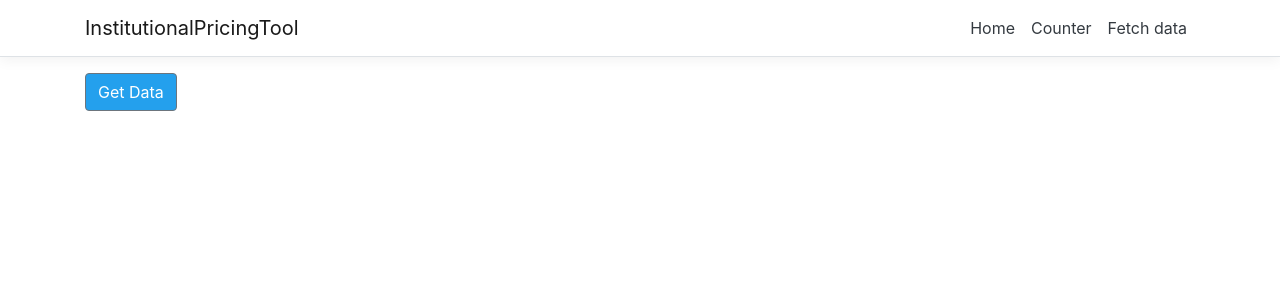
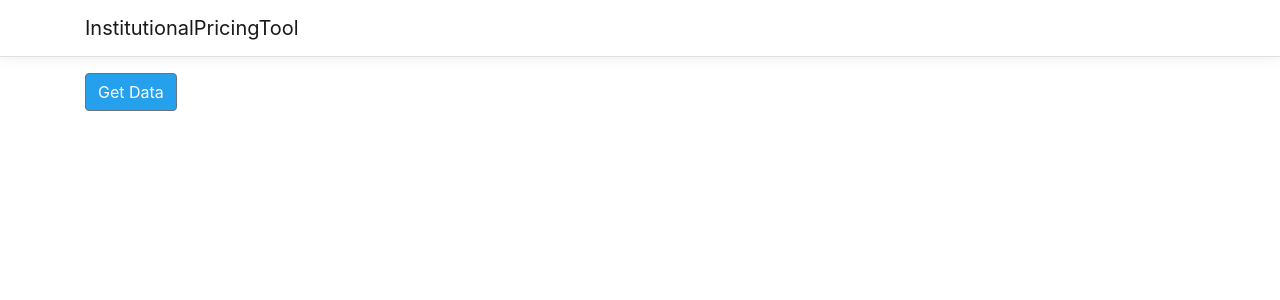
Before and after one commit to Ravneet10/InstitutionalPricingTool, a React (Create React App) app in the folder InstitutionalPricingTool/ClientApp/: page / in a window 1280 px wide. Shown: the top 300 px of the page. Built offline with nearby package versions, Linux system fonts and the light colour scheme.

Commit message:
feature #339719: UI fixes

```diff
--- a/InstitutionalPricingTool/ClientApp/src/components/FacilitiesTable.js
+++ b/InstitutionalPricingTool/ClientApp/src/components/FacilitiesTable.js
@@ -12,6 +12,10 @@ function FacilitiesTable(props) {
   useEffect(() => {
     getFacilities(props.proposalId).then((result) => {
       setFacilities(result);
+      if(result && result.length>0){
+        setSelectedFacility(result[0]);
+        setDropDownValue(result[0].facilityName);
+      }
     });
   }, []);
 const onMenuChange=(selectedFacility)=>{
@@ -42,7 +46,7 @@ const onMenuChange=(selectedFacility)=>{
             <span>{selectedFacility && selectedFacility.currency}</span>
             </td>
             <td className={styles.flexColumnDiv}>Limit
-            <span>{selectedFacility && selectedFacility.limit}</span>
+            <span>{selectedFacility && selectedFacility.limit.toFixed(2)}</span>
             </td>
             <td className={styles.flexColumnDiv}>Start Date
             <span>{selectedFacility != null ? new Date(selectedFacility.startDate).toLocaleDateString():""}</span>
--- a/InstitutionalPricingTool/ClientApp/src/components/NavMenu.js
+++ b/InstitutionalPricingTool/ClientApp/src/components/NavMenu.js
@@ -29,17 +29,6 @@ export class NavMenu extends Component {
             <NavbarBrand tag={Link} to="/">InstitutionalPricingTool</NavbarBrand>
             <NavbarToggler onClick={this.toggleNavbar} className="mr-2" />
             <Collapse className="d-sm-inline-flex flex-sm-row-reverse" isOpen={!this.state.collapsed} navbar>
-              <ul className="navbar-nav flex-grow">
-                <NavItem>
-                  <NavLink tag={Link} className="text-dark" to="/">Home</NavLink>
-                </NavItem>
-                <NavItem>
-                  <NavLink tag={Link} className="text-dark" to="/counter">Counter</NavLink>
-                </NavItem>
-                <NavItem>
-                  <NavLink tag={Link} className="text-dark" to="/fetch-data">Fetch data</NavLink>
-                </NavItem>
-              </ul>
             </Collapse>
           </Container>
         </Navbar>
--- a/InstitutionalPricingTool/ClientApp/src/components/ProposalsPage.js
+++ b/InstitutionalPricingTool/ClientApp/src/components/ProposalsPage.js
@@ -8,8 +8,6 @@ import { Button } from "reactstrap";
 
 function ProposalsPage() {
   const [proposalsList, setProposal] = useState([]);
-  const [expanded, setExpanded] = useState([]);
-  const[isFacilityExapanded,setIsFacilityExpanded] = useState(false);
   const columns = React.useMemo(
     () => [
       {
@@ -22,18 +20,20 @@ function ProposalsPage() {
         Header:(<div className={styles.headerColumn}>Customer Group</div>),
         accessor: "customerGrpName",
       },
+
+      {
+          id:"id",
+          Header: (
+            <div className={styles.headerColumn}>Date (last saved)</div>
+        ),
+          accessor: (d) => new Date(d.date).toLocaleDateString('en-us', { day:"numeric",year:"numeric", month:"short" }) ,
+      },
       {
         Header: (
             <div className={styles.headerColumn}>Description</div>
         ),
+        width:200,
         accessor: "description",
-      },
-      {
-          id:"id",
-          Header: (
-            <div className={styles.headerColumn}>Date(last saved)</div>
-        ),
-          accessor: (d) => new Date(d.date).toLocaleDateString(),
       },
       {
         Header: (
@@ -48,8 +48,8 @@ function ProposalsPage() {
             return (
               <div>
                 {isExpanded
-                  ? <Button className= {styles.btnAsLink} onClick={()=>{setIsFacilityExpanded(false)}}>CLOSE SUMMARY</Button>
-                  : <Button className= {styles.btnAsLink} onClick={()=>{setIsFacilityExpanded(true)}}>VIEW SUMMARY</Button>
+                  ? <Button className= {styles.btnAsLink}>CLOSE SUMMARY</Button>
+                  : <Button className= {styles.btnAsLink}>VIEW SUMMARY</Button>
                 }
               </div>
             );
@@ -70,9 +70,6 @@ function ProposalsPage() {
   };
   const rowIdentifier = (row) => row.original.id;
 
-  const isExpanded = (row) => {
-  return row.original.id === expanded
-};
 
   return (
     <>
@@ -82,8 +79,6 @@ function ProposalsPage() {
         data={proposalsList}
         SubComponent={createSubComponet}
         expanderType="pencil"
-        isInEditMode={isExpanded}
-        isExpanded={isExpanded}
         rowIdentifier={rowIdentifier}
         expandable
         obeyDataStates
```
Also changed, not shown: 1 other file (tests, documents, lock files or other folders).
